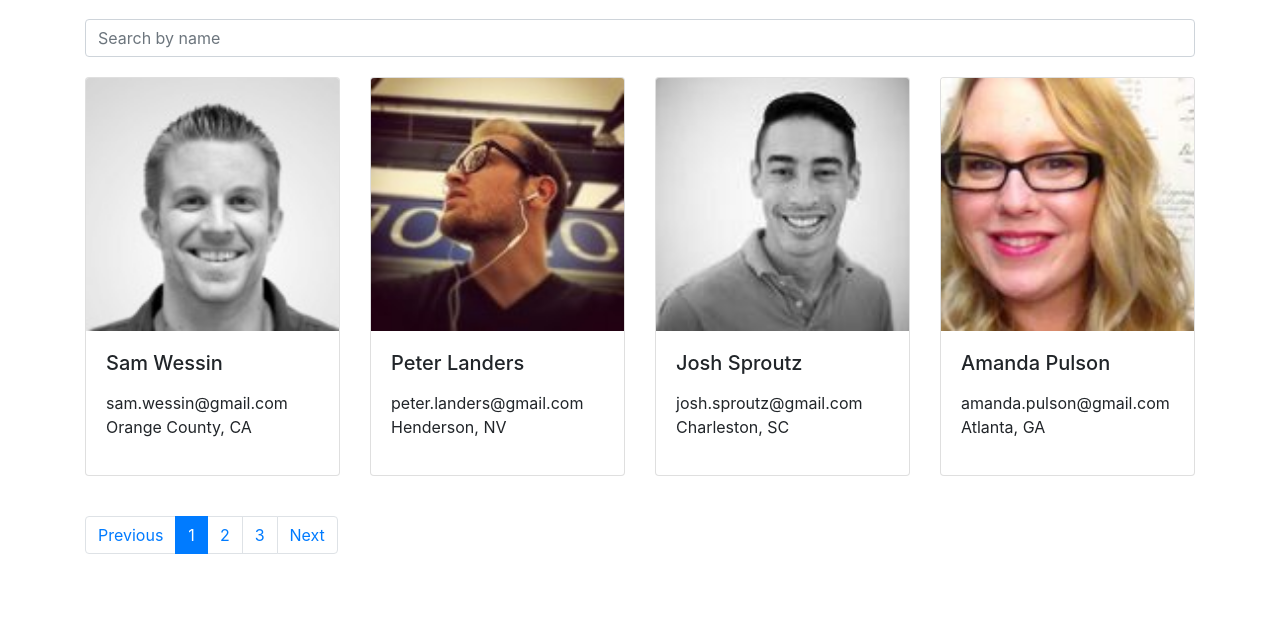
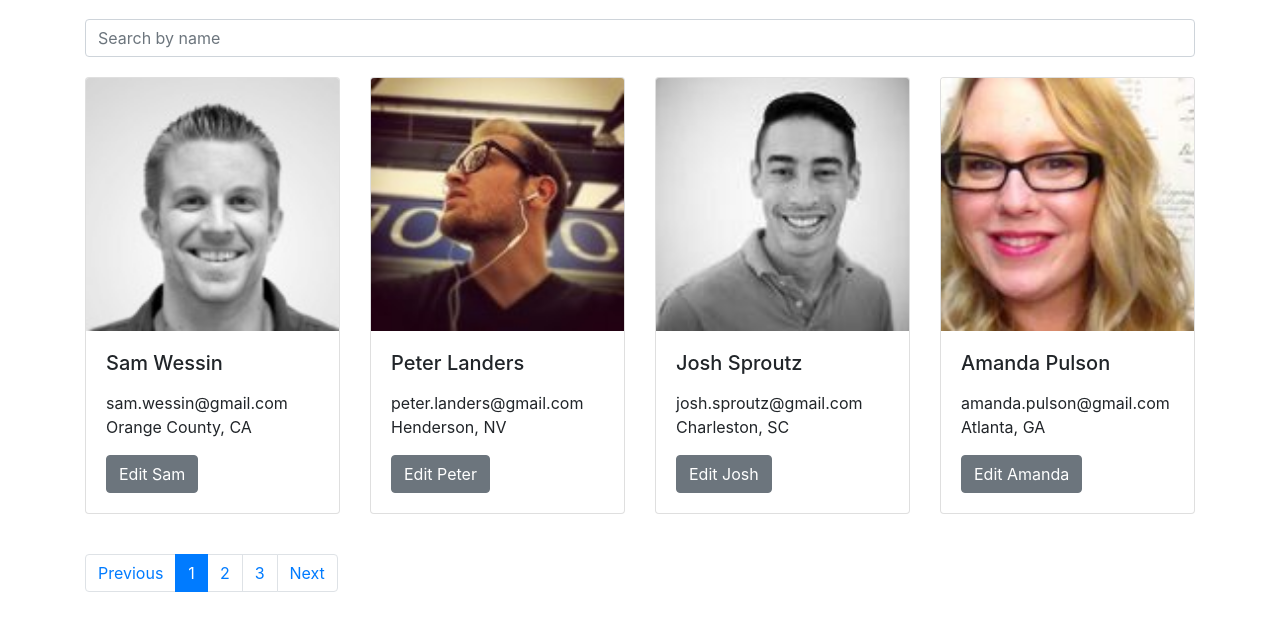
Before and after one commit to arun-projects/Student-Directory, a website: page public/index.html in a window 1280 px wide. Shown: the part 91-722 px from the top of the page. Drawn offline with Linux system fonts and the light colour scheme.

Commit message:
Added back edit buttons

```diff
--- a/public/index.html
+++ b/public/index.html
@@ -40,6 +40,8 @@
                   Orange County, CA
                 </div>
               </p>
+
+              <a href="#" class="btn btn-secondary">Edit Sam</a>
             </div>
           </div>
         </div>
@@ -59,6 +61,8 @@
                   Henderson, NV
                 </div>
               </p>
+
+              <a href="#" class="btn btn-secondary">Edit Peter</a>
             </div>
           </div>
         </div>
@@ -78,6 +82,8 @@
                   Charleston, SC
                 </div>
               </p>
+
+              <a href="#" class="btn btn-secondary">Edit Josh</a>
             </div>
           </div>
         </div>
@@ -97,6 +103,8 @@
                   Atlanta, GA
                 </div>
               </p>
+
+              <a href="#" class="btn btn-secondary">Edit Amanda</a>
             </div>
           </div>
         </div>
```
